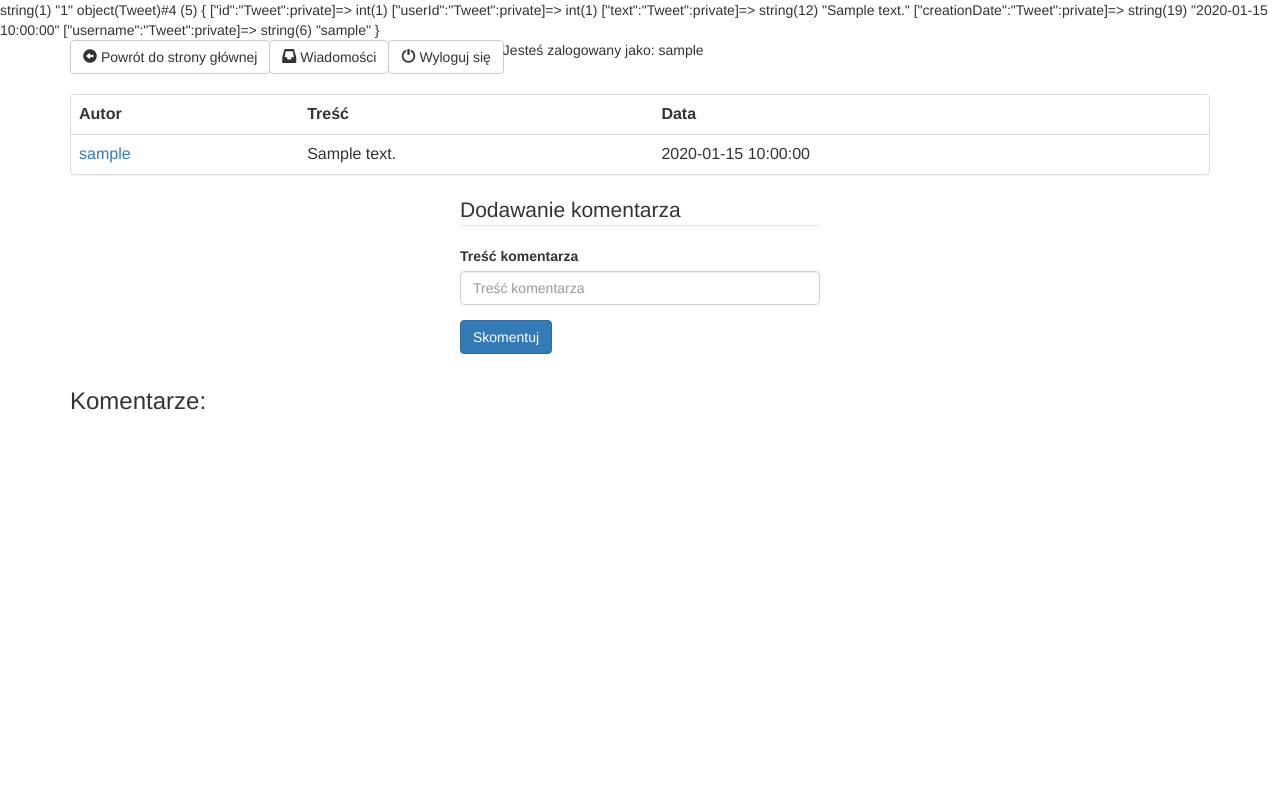
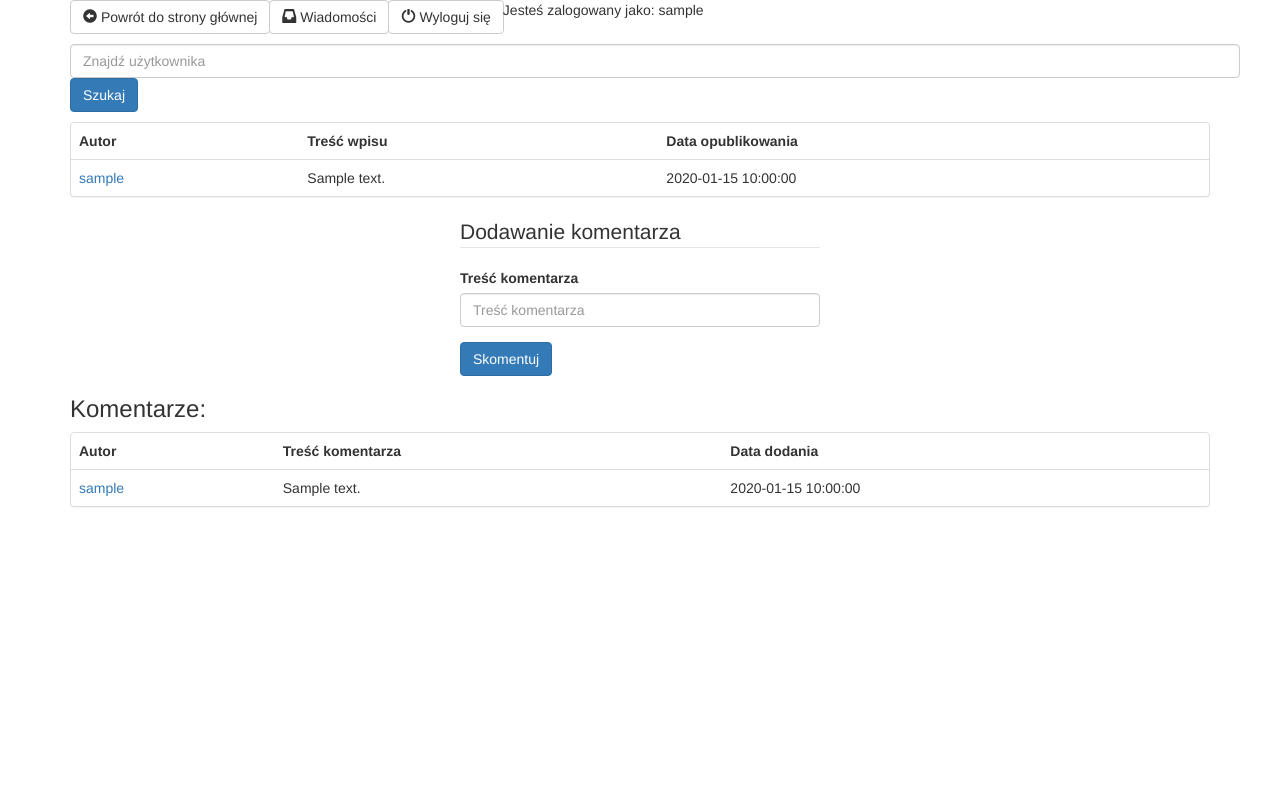
Before and after one commit to kuba465/Twitter, a PHP site: page /tweet.php?tweetId=1 in a window 1280 px wide. Run offline with PHP 8.4, Linux system fonts and the light colour scheme; the visitor is signed in with stand-in values (Sample User, id 1); tables that the repository leaves empty or names only in its code hold one stand-in row (values such as "Sample post").

Commit message:
Performing search form, its service and single tweet page

```diff
--- /dev/null
+++ b/search_form.php
@@ -0,0 +1,8 @@
+<div class="container">
+    <div class="row">
+        <form action="" method="post" role="form">
+            <input type="text" class="form-control" name="userName" id="userName" placeholder="Znajdź użytkownika" value="">
+            <button type="submit" name="search" class="btn btn-primary">Szukaj</button>
+        </form>
+    </div>
+</div>
--- a/tweet.php
+++ b/tweet.php
@@ -1,14 +1,33 @@
 <?php
 session_start();
+if (!isset($_SESSION['id'])) {
+    header("Location: ../login.php");
+}
 include 'config.php';
 include 'src/Tweet.php';
-if ($_SERVER['REQUEST_METHOD'] === 'GET') {
-    if (isset($_GET['tweetId'])) {
-        var_dump($_GET['tweetId']);
-        $tweet = Tweet::loadTweetById($conn, $_GET['tweetId']);
-        var_dump($tweet);
+include 'src/Comment.php';
+
+$tweetId = $_GET['tweetId'];
+
+if ($_SERVER['REQUEST_METHOD'] === 'POST') {
+    include 'search_form_service.php';
+    if (isset($_POST['newComment'])) {
+        if (!isset($_POST['userComment']) || is_null($_POST['userComment']) || strlen($_POST['userComment']) <= 0) {
+            echo "Zła treść komentarza.";
+        } else {
+            $comment = new Comment();
+            $comment->setTweetId($tweetId);
+            $comment->setUserId($_SESSION['id']);
+            $comment->setText($_POST['userComment']);
+            $comment->setUsername($_SESSION['username']);
+
+            $comment->saveToDB($conn);
+        }
     }
 }
+
+$tweet = Tweet::loadTweetById($conn, $tweetId);
+$comments = Comment::loadCommentsByTweetId($conn, $tweetId);
 ?>
 
 <!doctype html>
@@ -40,12 +59,16 @@ if ($_SERVER['REQUEST_METHOD'] === 'GET') {
                 </div>
             </div>
         </div>
-        <br>
+        <div class="container">
+            <div class="btn-group" role="group">
+                <p><?php include 'search_form.php'; ?></p>
+            </div>
+        </div>
         <div class="float-left">
             <div class="container">
                 <div class="panel panel-default">
                     <table class="table">
-                        <tr><th>Autor</th><th>Treść</th><th>Data</th></tr>
+                        <tr><th>Autor</th><th>Treść wpisu</th><th>Data opublikowania</th></tr>
                         <?php
                         echo '<tr><td><a href="profiles/user_profile.php?id="' . $tweet->getUserId() . '">' . $tweet->getUsername() . "</a></td><td>" . $tweet->getText() . "</td><td>" . $tweet->getCreationTime() . "</td></tr>";
                         ?>
@@ -64,7 +87,7 @@ if ($_SERVER['REQUEST_METHOD'] === 'GET') {
                                 <input type="text" class="form-control" name="userComment" id="userComment" maxlength="60" placeholder="Treść komentarza"
                                        value="">
                             </div>
-                            <button type="submit" class="btn btn-primary">Skomentuj</button>
+                            <button type="submit" name="newComment" class="btn btn-primary">Skomentuj</button>
                         </form>
                     </div>
                     <div class="col-xs-4 col-sm-4 col-md-4 col-lg-4">
@@ -76,7 +99,21 @@ if ($_SERVER['REQUEST_METHOD'] === 'GET') {
                     Komentarze:
                 </h3>
             </div>
-            <!--tabelę można wziąć od prowadzącego-->
-            <!--w tabeli każdy wpis to link i przekazujesz jego id getem do tweet.php-->
+            <div class="container">
+                <div class="panel panel-default">
+                    <table class = "table">
+                        <?php
+                        if (count($comments) > 0) {
+                            echo '<tr><th>Autor</th><th>Treść komentarza</th><th>Data dodania</th></tr>';
+                            foreach ($comments as $row) {
+                                echo '<tr><td><a href="profiles/user_profile.php?id=' . $row->getUserId() . '">' . $row->getUsername() . "</a></td><td>" . $row->getText() . "</td><td>" . $row->getCreationTime() . "</td></tr>";
+                            }
+                        } else {
+                            echo "Brak wpisów<br>";
+                        }
+                        ?>
+                    </table>
+                </div>
+            </div>
     </body>
 </html>
```
Also changed, not shown: search_form_service.php (added, +14 -0 lines).
